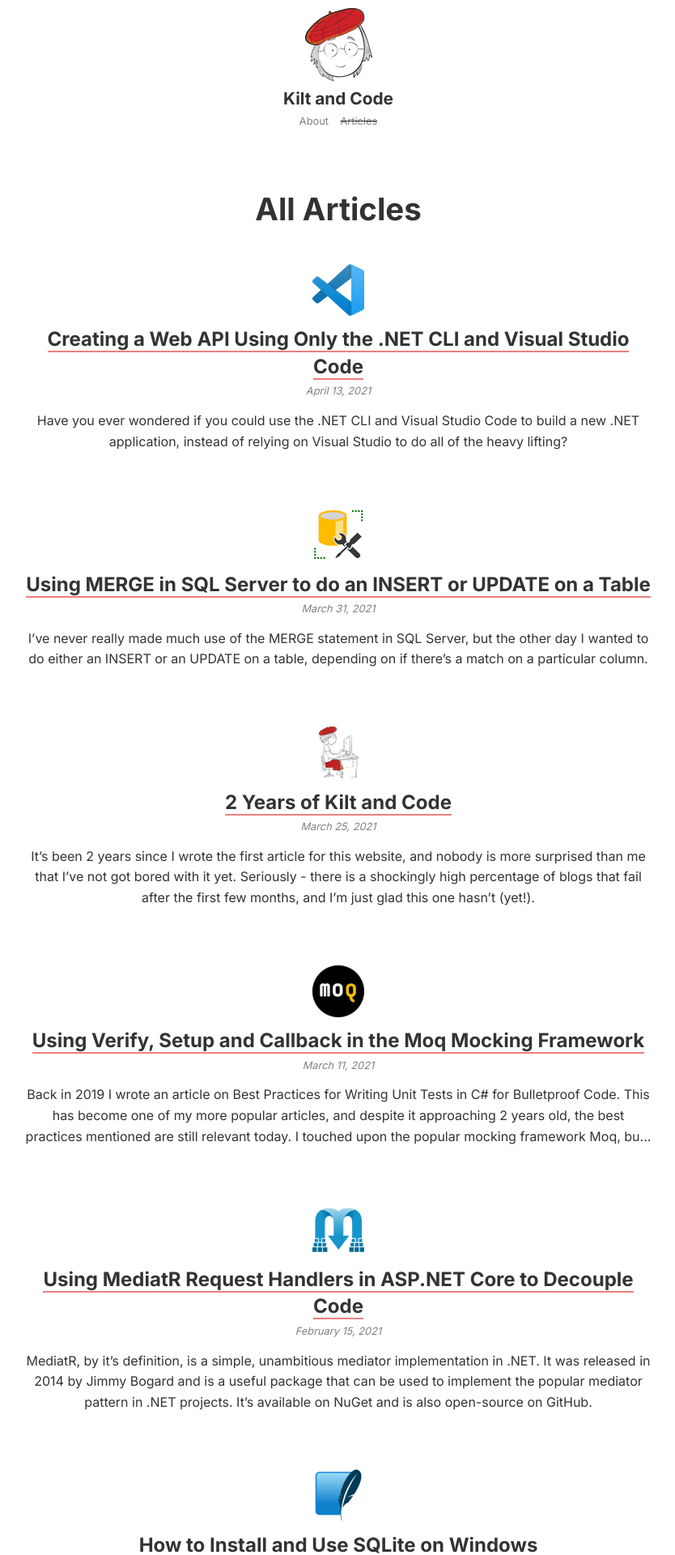
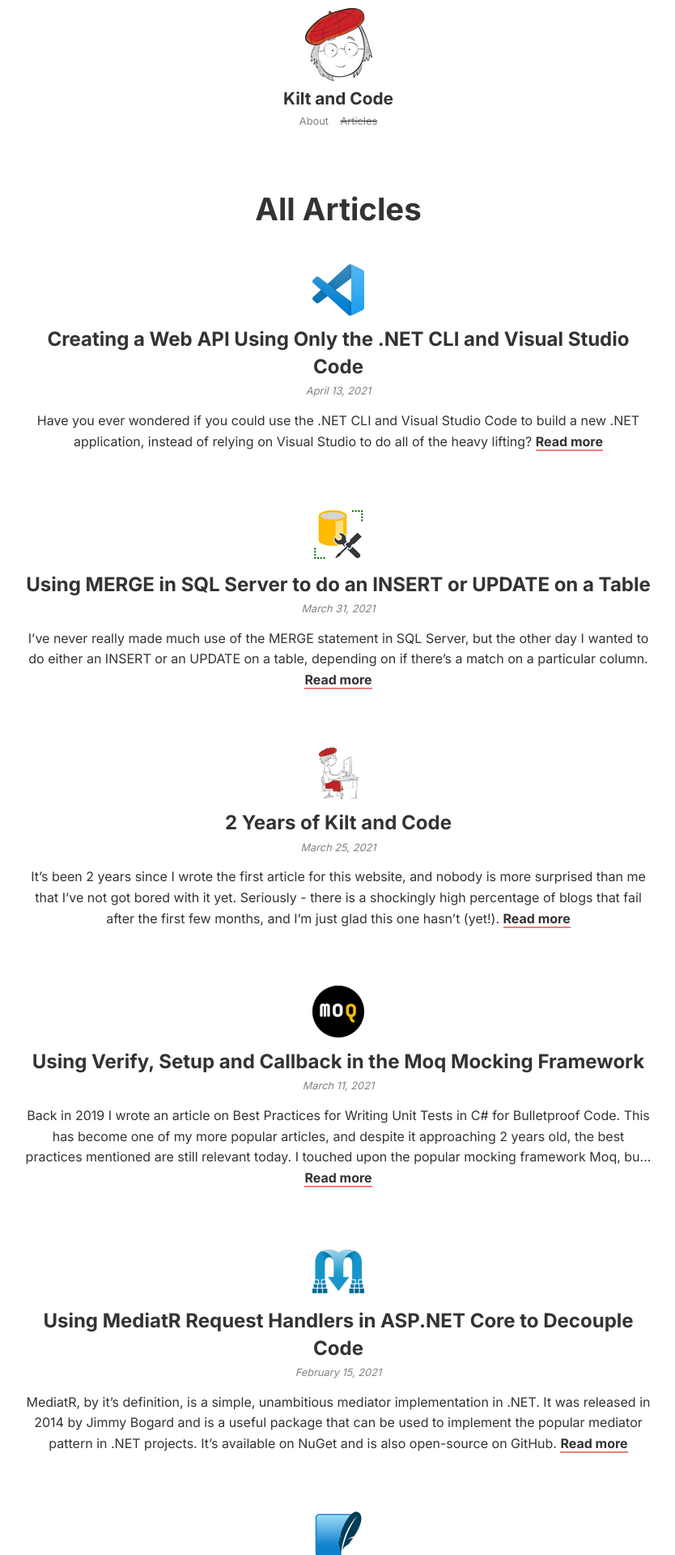
Before and after one commit to kiltandcode/kiltandcode.com, a Jekyll site: the page built from articles.md, in a window 1280 px wide. Shown: the top 1920 px of the page at 81% size, without its empty margins (222-1056 px from the left). Built offline with Jekyll 4.4.1, drawn with Linux system fonts in a browser that asks for light colours; some of the changed text lies outside the part shown.

Commit message:
Resolve minor CSS issues

```diff
--- a/_config.yml
+++ b/_config.yml
@@ -2,12 +2,12 @@
 baseurl: ''
 url: 'https://www.kiltandcode.com'
 title: 'Kilt and Code'
-description:	 'The personal website of Steven McLintock'
+description: 'The personal website of Steven McLintock'
 author: 'Steven McLintock'
 
 # Build settings
 permalink: /:year/:month/:day/:title/
-plugins: [jekyll-sitemap, jekyll-feed, jekyll-seo-tag]
+plugins: [ jekyll-sitemap, jekyll-feed, jekyll-seo-tag ]
 markdown: kramdown
 kramdown:
   input: GFM
@@ -33,12 +33,16 @@ favicon-32: '/favicon-32x32.png'
 favicon-16: '/favicon-16x16.png'
 site-manifest: '/site.webmanifest'
 
-# If you are not using a motif,
-# please set each value as an empty string
-motif:
+# The logo motif
+logo-motif:
+  enabled: true
   src: '/assets/img/cartoon-scottish-face.png'
   width: '83'
   height: '90'
+
+# The logo title
+logo-title:
+  enabled: true
 
 # Header menu
 header-menu:
@@ -52,6 +56,11 @@ footer-menu:
 - { name: 'Articles', url: '/articles' }
 - { name: 'RSS', url: '/feed.xml' }
 
+# Articles
+articles:
+  show-excerpt: true
+  read-more: 'Read more'
+
 # Related posts (only works if you use tags)
 related-posts:
   enabled: true
--- a/_includes/article-summary.html
+++ b/_includes/article-summary.html
@@ -19,6 +19,8 @@
         <small><em>{% include written-on.html date=include.date %}</em></small>
     </section>
 
-    <p>{{ excerpt | strip_html | normalize_whitespace | truncate: 300 | escape }}</p>
+    {%if site.articles.show-excerpt %}
+    <p>{{ excerpt | strip_html | normalize_whitespace | truncate: 300 | escape }} <a href="{{ site.baseurl }}{{ url }}">{{ site.articles.read-more }}</a></p>
+    {% endif %}
 </summary>
 {% endif %}
--- a/_includes/header.html
+++ b/_includes/header.html
@@ -1,10 +1,13 @@
 <header>
-    {% if site.motif.src.size > 0 and site.motif.width.size > 0 and site.motif.height.size > 0 %}
-    <a href="{{ site.baseurl }}/"><img src="{{ site.baseurl }}{{ site.motif.src }}" alt="{{ site.title }}" width="{{ site.motif.width }}" height="{{ site.motif.height }}" /></a>
+    {% if site.logo-motif.enabled and site.logo-motif.src.size > 0 and site.logo-motif.width.size > 0 and site.logo-motif.height.size > 0 %}
+    <a href="{{ site.baseurl }}/"><img src="{{ site.baseurl }}{{ site.logo-motif.src }}" alt="{{ site.title }}" width="{{ site.logo-motif.width }}" height="{{ site.logo-motif.height }}" /></a>
     {% endif %}
+
+    {% if site.logo-title.enabled %}
     <section class="logo-title">
         <a href="{{ site.baseurl }}/">{{ site.title }}</a>
     </section>
+    {% endif %}
 
     <nav>
         <ul>
--- a/assets/css/stylesheet.css
+++ b/assets/css/stylesheet.css
@@ -107,8 +107,23 @@ h6 {
   font-size: 120%;
 }
 
+h1 a, h2 a, h3 a, h4 a, h5 a, h6 a {
+  border-bottom: none;
+}
+
+h1 a:hover, h2 a:hover, h3 a:hover, h4 a:hover, h5 a:hover, h6 a:hover {
+  border-bottom: 2px solid rgba(0, 0, 0, 1);
+}
+
+th {
+  border-bottom: 1px solid #d3d3d3;
+  font-weight: bold;
+}
+
 th, td {
-  padding: 10px;
+  padding: 15px;
+  text-align: left;
+  vertical-align: top;
 }
 
 small {
@@ -125,24 +140,26 @@ em, i {
 
 ul {
   list-style-type: disc;
-  list-style-position: inside;
+  list-style-position: outside;
+  margin-left: 30px;
 }
 
 ol {
   list-style-type: decimal;
-  list-style-position: inside;
+  list-style-position: outside;
+  margin-left: 30px;
 }
 
 ul ul, ol ul {
   list-style-type: circle;
-  list-style-position: inside;
-  margin-left: 15px;
+  list-style-position: outside;
+  margin-left: 30px;
 }
 
 ol ol, ul ol {
   list-style-type: lower-latin;
-  list-style-position: inside;
-  margin-left: 15px;
+  list-style-position: outside;
+  margin-left: 30px;
 }
 
 hr {
@@ -237,6 +254,10 @@ header {
 header a {
   font-weight: normal;
   border-bottom: none;
+}
+
+header nav ul {
+  margin-left: 0;
 }
 
 header nav ul li {
```
